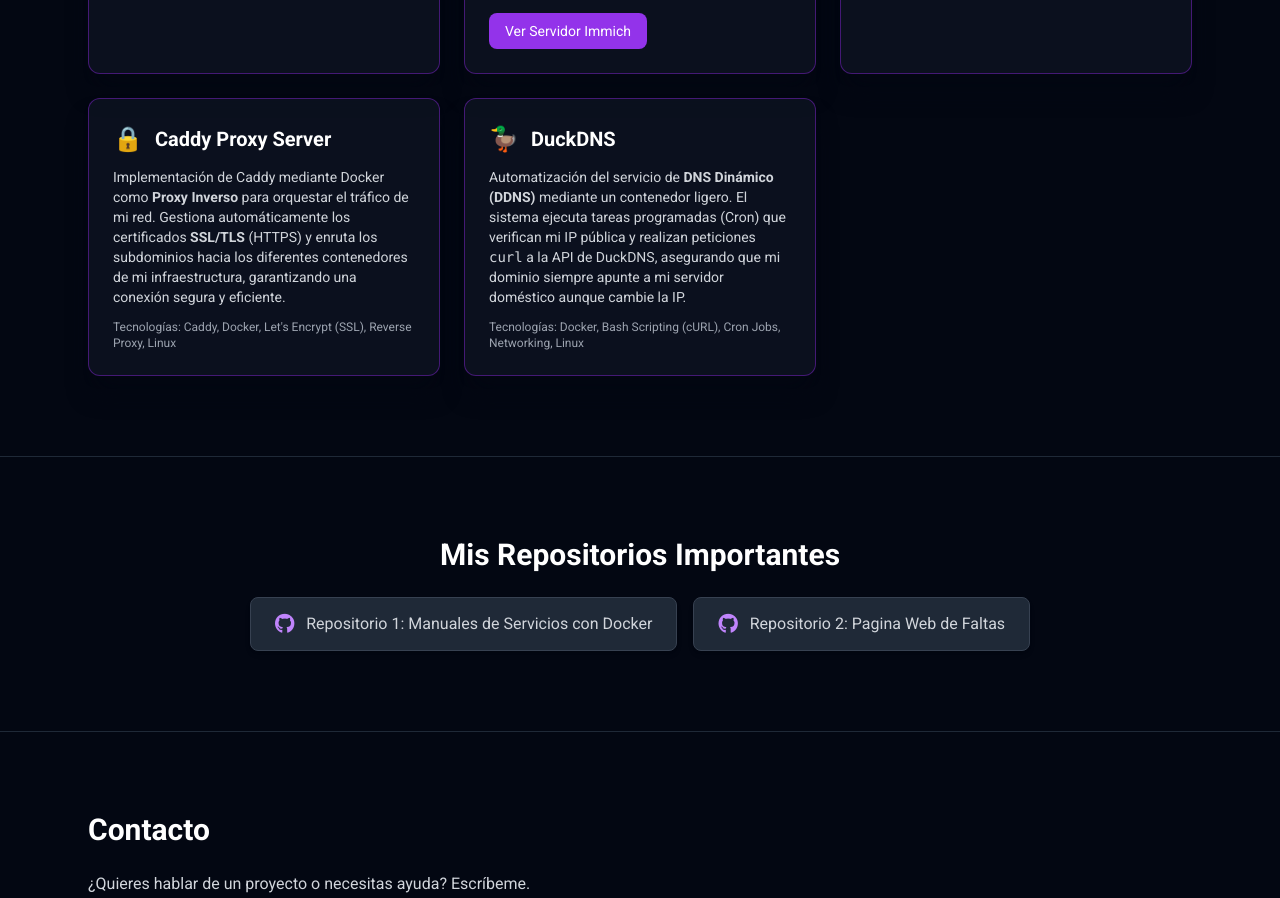
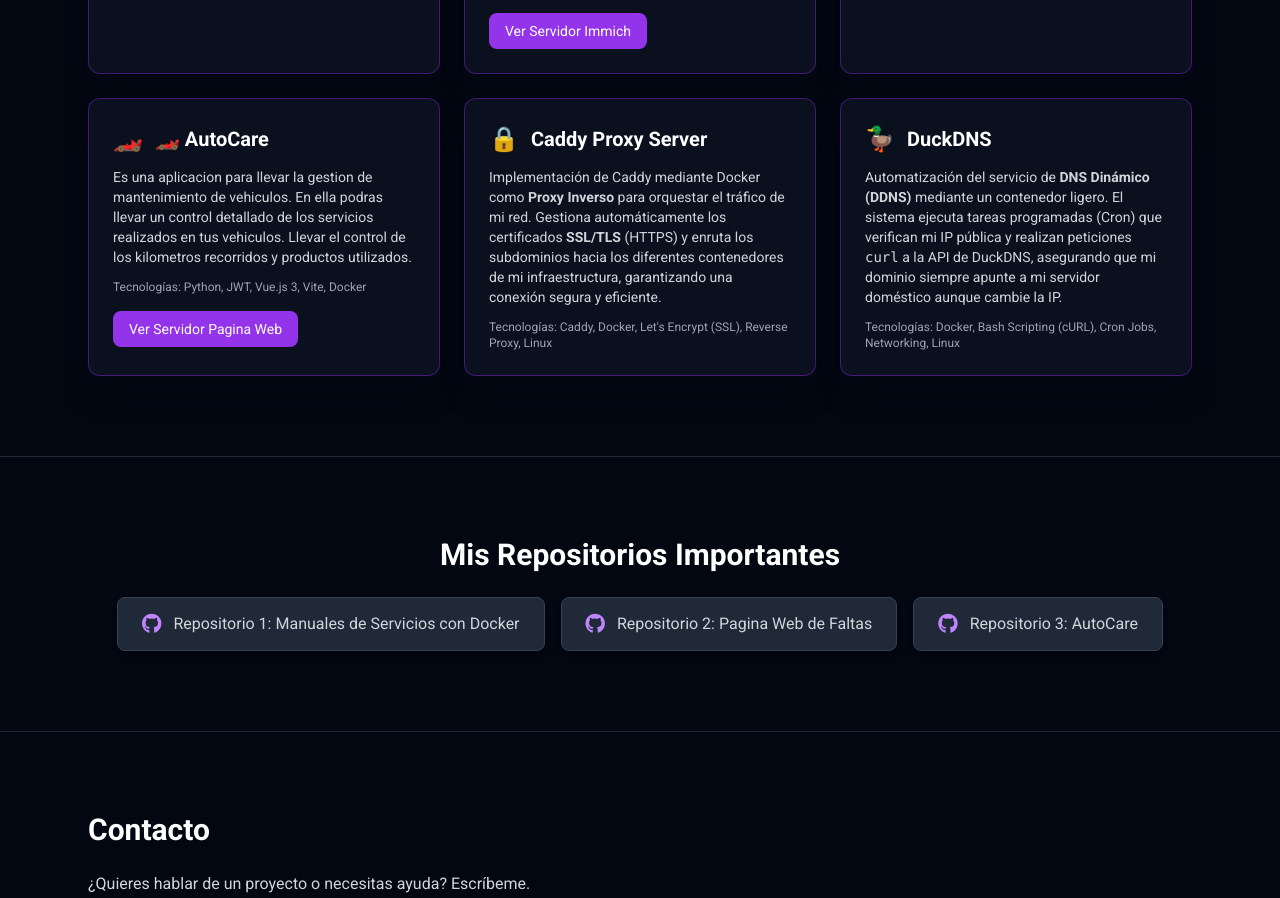
Before and after one commit to Devcodery/Devcodery.github.io, a website built with webpack: page index.html in a window 1280 px wide. Shown: the part 2568-3466 px from the top of the page. Built offline with nearby package versions, Linux system fonts and the light colour scheme.

Commit message:
feat: Agregar proyecto AutoCare con descripción y enlace al repositorio

```diff
--- a/index.html
+++ b/index.html
@@ -395,6 +395,22 @@
 
           <article class="bg-gray-900/60 p-6 rounded-xl border border-purple-700/50 hover:border-purple-500 transition duration-300 shadow-xl shadow-gray-950">
             <div class="flex items-center mb-3">
+                <span class="text-purple-500 text-2xl mr-3">🏎️</span> <h4 class="font-bold text-white text-xl">🏎️ AutoCare</h4>
+            </div>
+            <p class="text-gray-300 text-sm mb-3">Es una aplicacion para llevar la gestion de mantenimiento de vehiculos. En ella podras llevar
+              un control detallado de los servicios realizados en tus vehiculos. Llevar el control de los kilometros recorridos y productos utilizados.</p>
+            <p class="text-xs text-gray-400">Tecnologías: Python, JWT, Vue.js 3, Vite, Docker</p>
+
+              <a href="https://faltas.devcodery.duckdns.org/"
+              rel="noopener noreferrer"
+              class="inline-block mt-4 bg-purple-600 hover:bg-purple-700 transition px-4 py-2 rounded-lg font-medium text-white text-sm"
+              target="_blank">
+              Ver Servidor Pagina Web
+            </a>
+          </article>
+
+          <article class="bg-gray-900/60 p-6 rounded-xl border border-purple-700/50 hover:border-purple-500 transition duration-300 shadow-xl shadow-gray-950">
+            <div class="flex items-center mb-3">
                 <span class="text-purple-500 text-2xl mr-3">🔒</span> <h4 class="font-bold text-white text-xl">Caddy Proxy Server</h4>
             </div>
             <p class="text-gray-300 text-sm mb-3">Implementación de Caddy mediante Docker como <strong>Proxy Inverso</strong> para orquestar el tráfico de mi red.
@@ -436,6 +452,13 @@
                 class="inline-flex items-center bg-gray-800 hover:bg-gray-700 transition px-6 py-3 rounded-lg font-medium text-gray-300 border border-gray-700 shadow-md"
                 target="_blank">
                 <i class="fab fa-github text-xl mr-3 text-purple-400"></i> Repositorio 2: Pagina Web de Faltas
+            </a>
+
+            <a href="https://github.com/Devcodery/Vehiculos-App"
+                rel="noopener noreferrer"
+                class="inline-flex items-center bg-gray-800 hover:bg-gray-700 transition px-6 py-3 rounded-lg font-medium text-gray-300 border border-gray-700 shadow-md"
+                target="_blank">
+                <i class="fab fa-github text-xl mr-3 text-purple-400"></i> Repositorio 3: AutoCare
             </a>
 
             <!-- <a href="URL_DE_TU_SEGUNDO_REPO"
```
